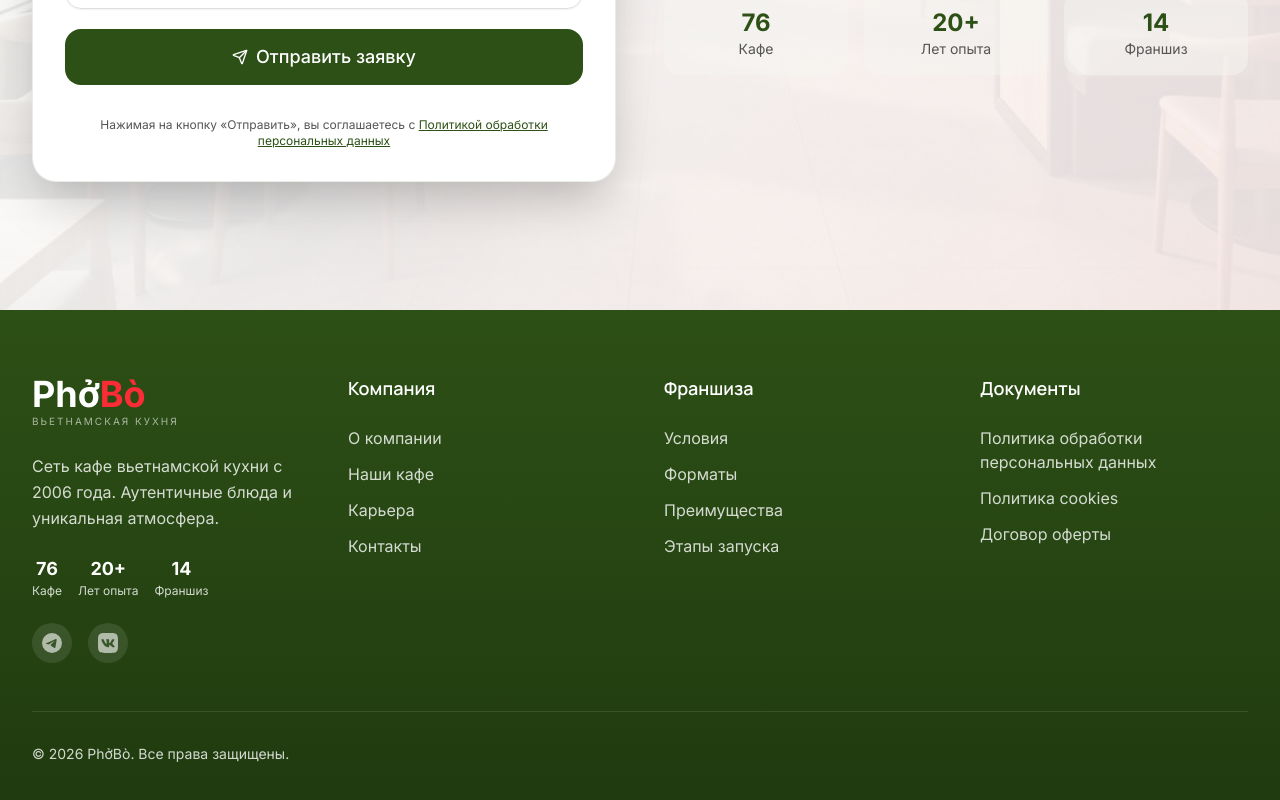
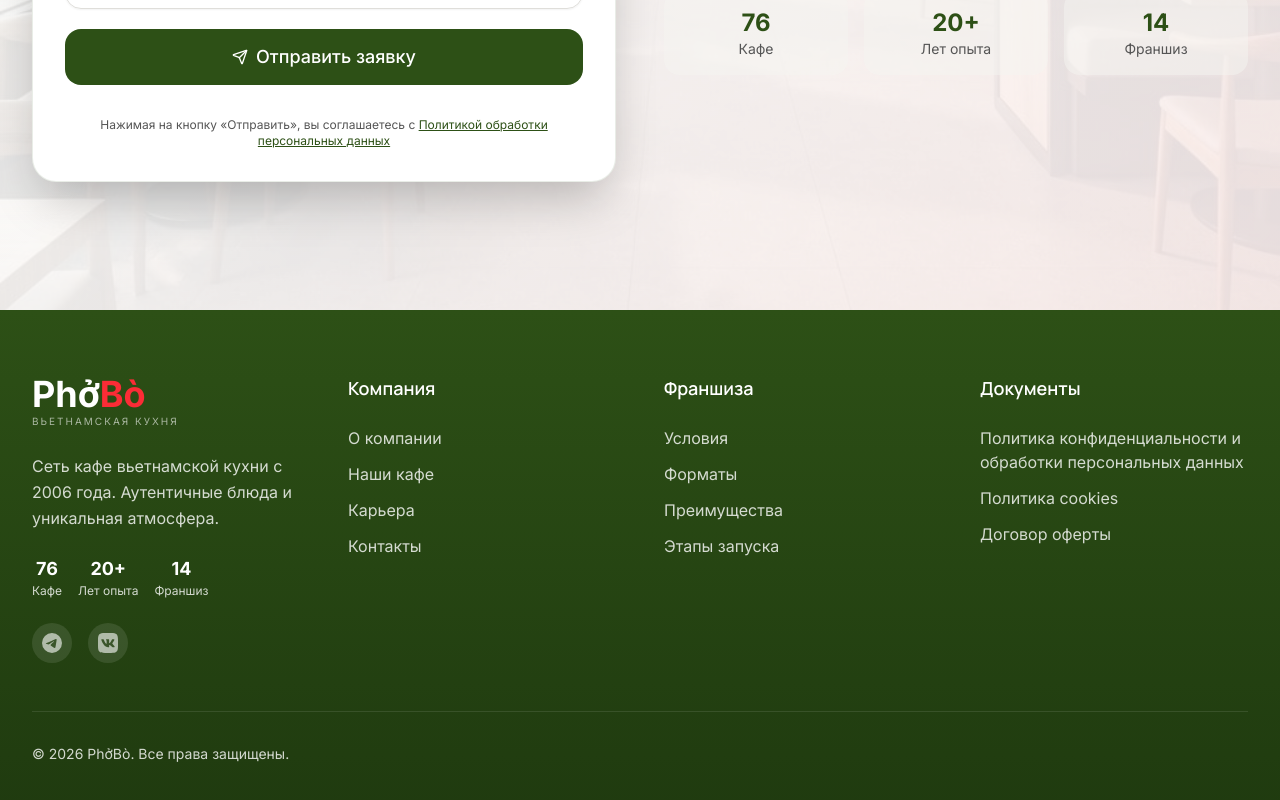
Before and after one commit to hosjpps/Pho-bo-franshise, a Next.js app: page / in a window 1280 px wide. Shown: the part 9144-9944 px from the top of the page. Built offline with nearby package versions, Linux system fonts and the light colour scheme.

Commit message:
Combine privacy policy links into single footer entry
Co-Authored-By: Claude Opus 4.6 <noreply@anthropic.com>

```diff
--- a/components/footer.tsx
+++ b/components/footer.tsx
@@ -16,7 +16,7 @@ const footerLinks = {
     { label: "Этапы запуска", href: "/#steps" },
   ],
   legal: [
-    { label: "Политика обработки персональных данных", href: "/privacy" },
+    { label: "Политика конфиденциальности и обработки персональных данных", href: "/privacy" },
     { label: "Политика cookies", href: "/cookies" },
     { label: "Договор оферты", href: "/offer" },
   ],
```
